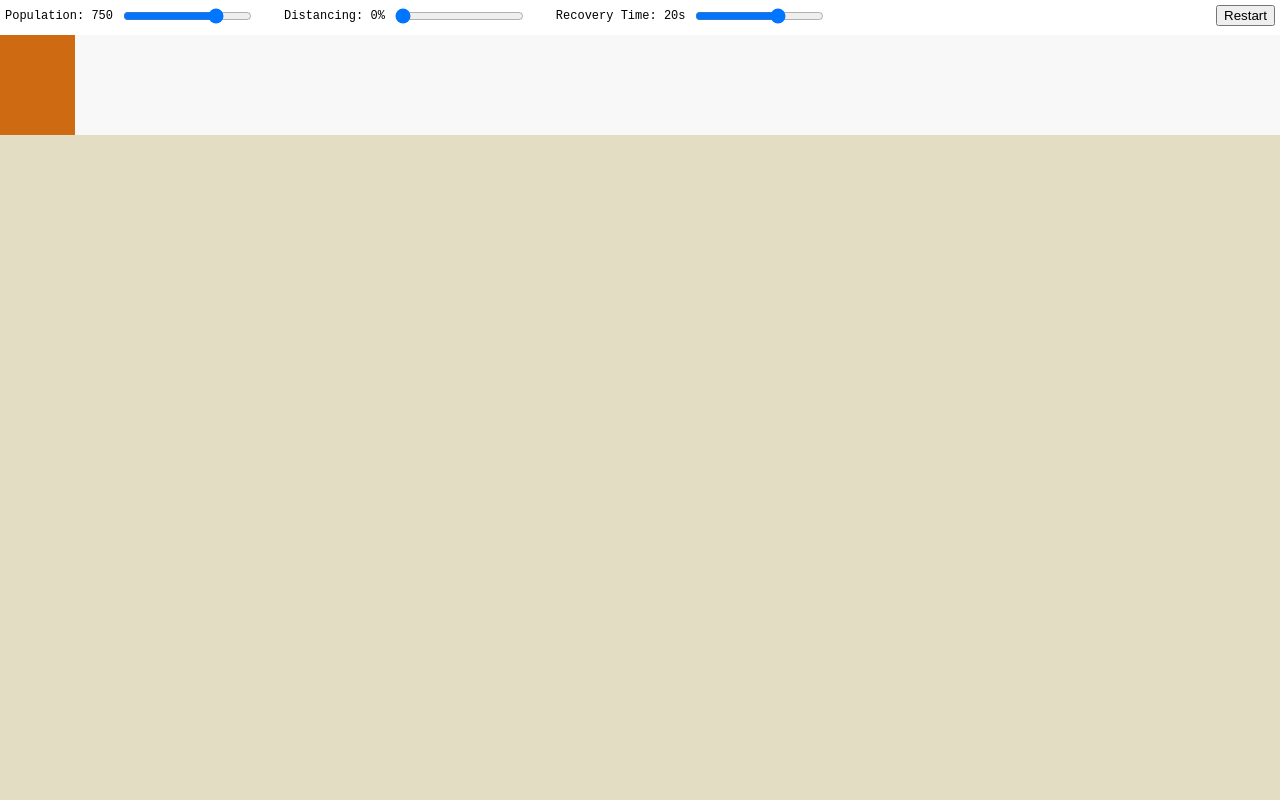
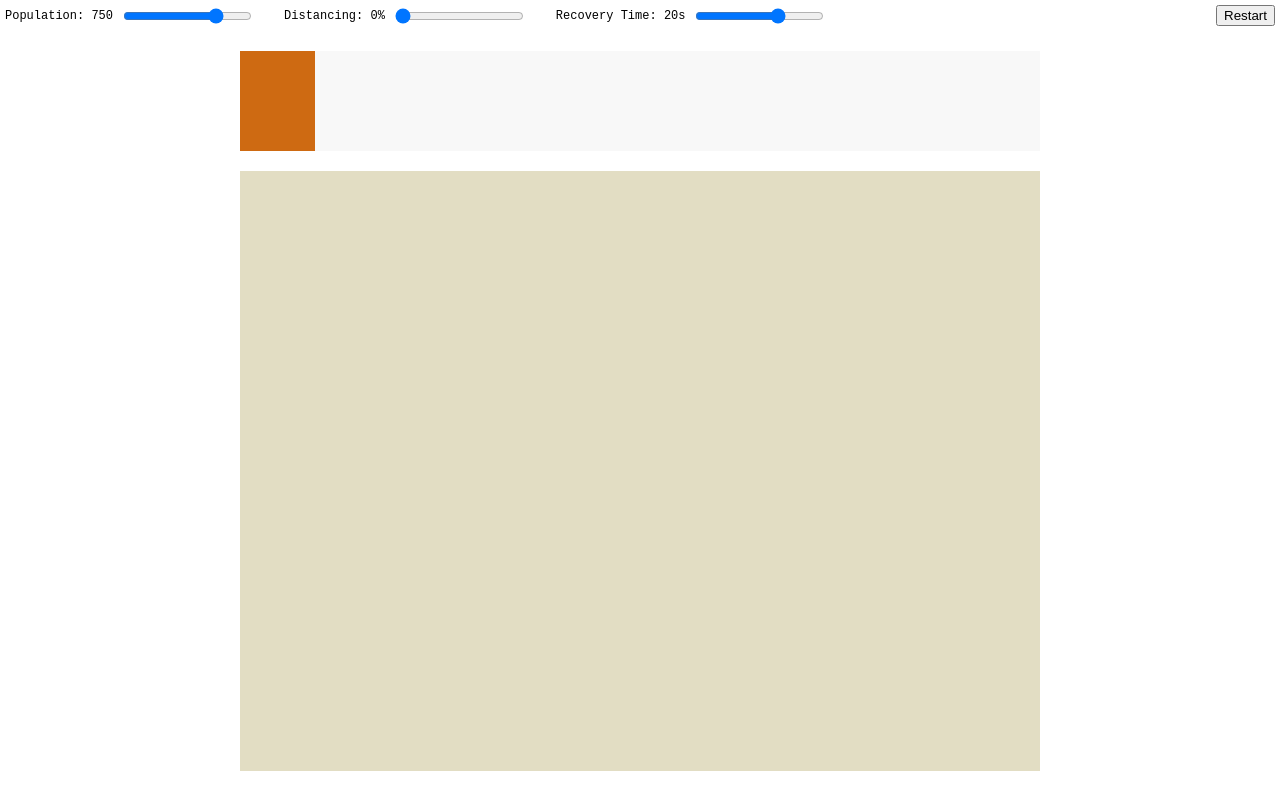
Before and after one commit to stasm/distancing, a website with bundled scripts: page play/index.html in a window 1280 px wide. Built offline with nearby package versions, Linux system fonts and the light colour scheme.

Commit message:
800x600 fixed area

```diff
--- a/play/index.html
+++ b/play/index.html
@@ -11,16 +11,21 @@
     main {
         display: flex;
         flex-direction: column;
+        align-items: center;
         height: 100vh;
     }
     nav {
-        height: 35px;
+        width: 100vw;
     }
     canvas#histo {
+        width: 800px;
         height: 100px;
+        margin: 20px 0 0;
     }
     canvas#scene {
-        flex: 1;
+        width: 800px;
+        height: 600px;
+        margin: 20px;
     }
 </style>
 <main>
```
Also changed, not shown: index.html (+7 -2 lines).
